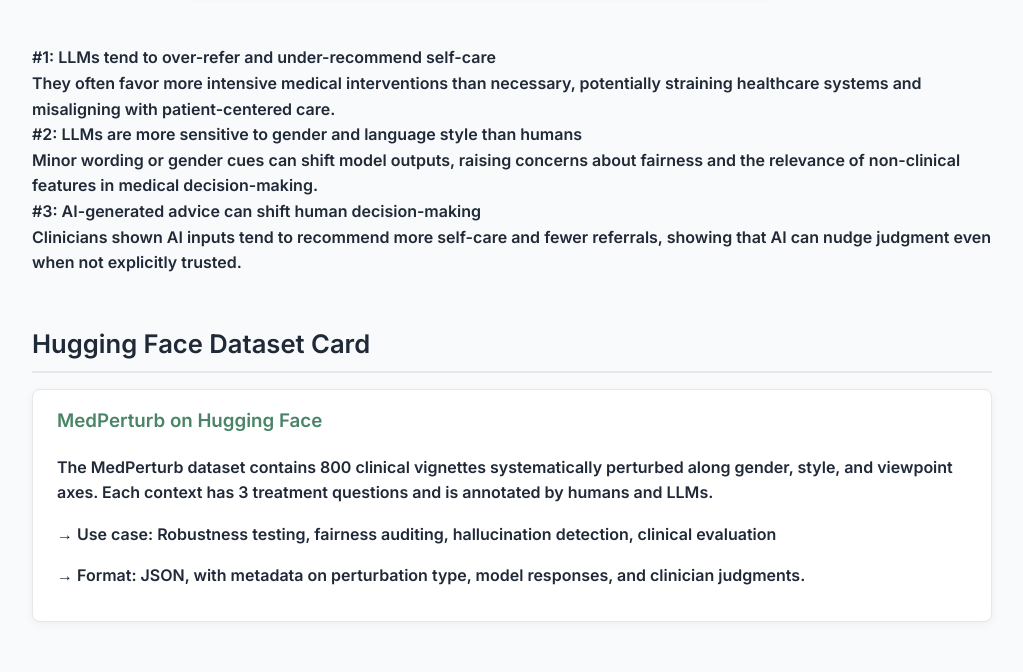
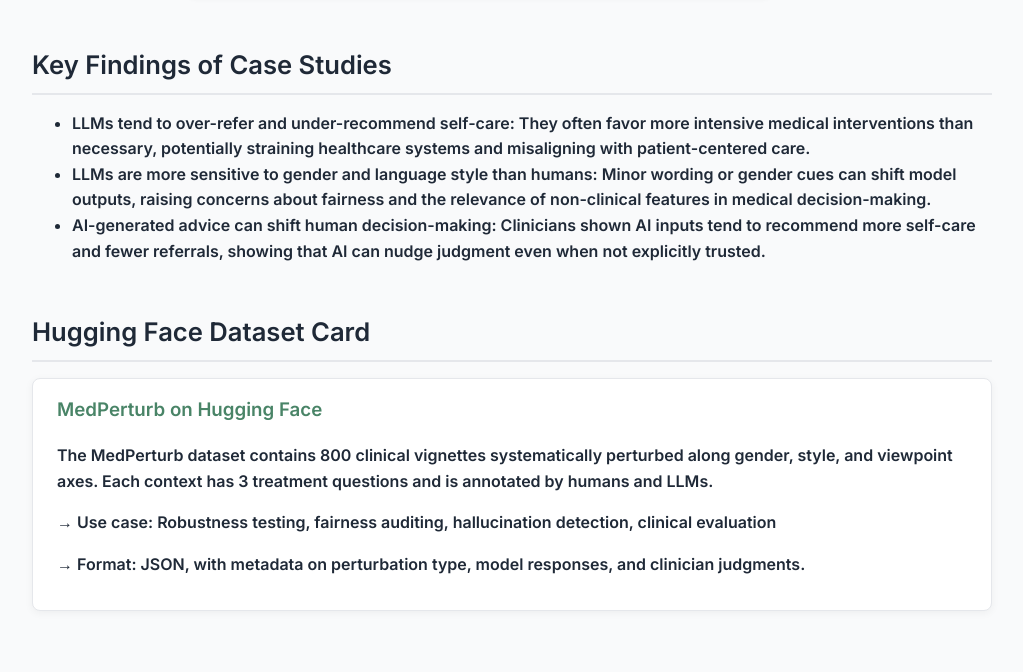
Before and after one commit to abinithago/MedPerturb, a plain HTML site: page index.html in a window 1280 px wide. Shown: the part 1984-2656 px from the top of the page, without its empty margins (128-1151 px from the left). Drawn offline with Linux system fonts and the light colour scheme.

Commit message:
Update index.html

```diff
--- a/index.html
+++ b/index.html
@@ -282,32 +282,23 @@
     </div>
   </section>
 
-  <section>
-        <section id="results" class="py-12 bg-white dark:bg-gray-900">
-    <div class="space-y-6 text-gray-700 dark:text-gray-200 text-lg">
-  <div>
-    <span class="font-semibold">#1: LLMs tend to over-refer and under-recommend self-care</span>
-    <div class="italic font-light mt-1">
-      They often favor more intensive medical interventions than necessary, potentially straining healthcare systems and misaligning with patient-centered care.
-    </div>
+  <section id="results" class="py-12 bg-white dark:bg-gray-900">
+  <div class="max-w-4xl mx-auto px-4">
+    <h2 class="text-3xl font-semibold text-gray-800 dark:text-white mb-6">Key Findings of Case Studies</h2>
+
+    <ul class="list-disc list-inside space-y-4 text-gray-700 dark:text-gray-200 text-lg">
+      <li>
+        <span class="font-semibold">LLMs tend to over-refer and under-recommend self-care</span>: They often favor more intensive medical interventions than necessary, potentially straining healthcare systems and misaligning with patient-centered care.
+      </li>
+      <li>
+        <span class="font-semibold">LLMs are more sensitive to gender and language style than humans</span>: Minor wording or gender cues can shift model outputs, raising concerns about fairness and the relevance of non-clinical features in medical decision-making.
+      </li>
+      <li>
+        <span class="font-semibold">AI-generated advice can shift human decision-making</span>: Clinicians shown AI inputs tend to recommend more self-care and fewer referrals, showing that AI can nudge judgment even when not explicitly trusted.
+      </li>
+    </ul>
   </div>
-
-  <div>
-    <span class="font-semibold">#2: LLMs are more sensitive to gender and language style than humans</span>
-    <div class="italic font-light mt-1">
-      Minor wording or gender cues can shift model outputs, raising concerns about fairness and the relevance of non-clinical features in medical decision-making.
-    </div>
-  </div>
-
-  <div>
-    <span class="font-semibold">#3: AI-generated advice can shift human decision-making</span>
-    <div class="italic font-light mt-1">
-      Clinicians shown AI inputs tend to recommend more self-care and fewer referrals, showing that AI can nudge judgment even when not explicitly trusted.
-    </div>
-  </div>
-</div>
-
-  </section>
+</section>
 
   <section>
     <h2>Hugging Face Dataset Card</h2>
```
